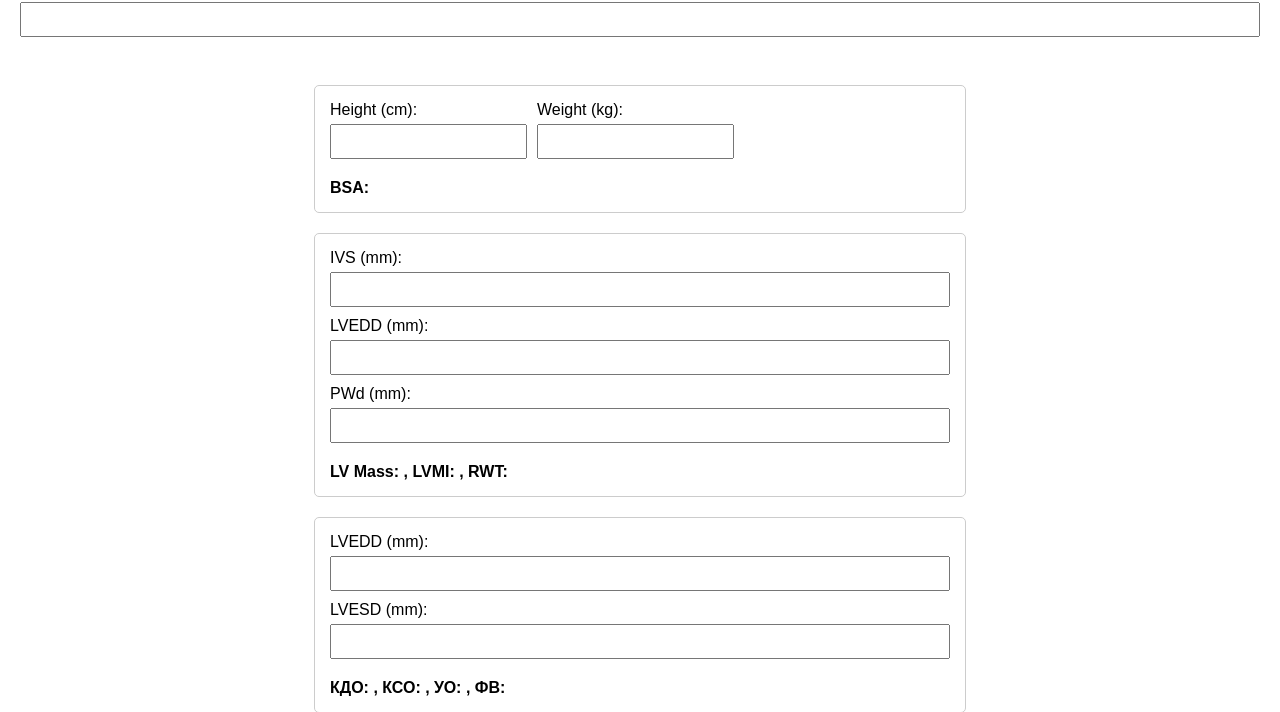
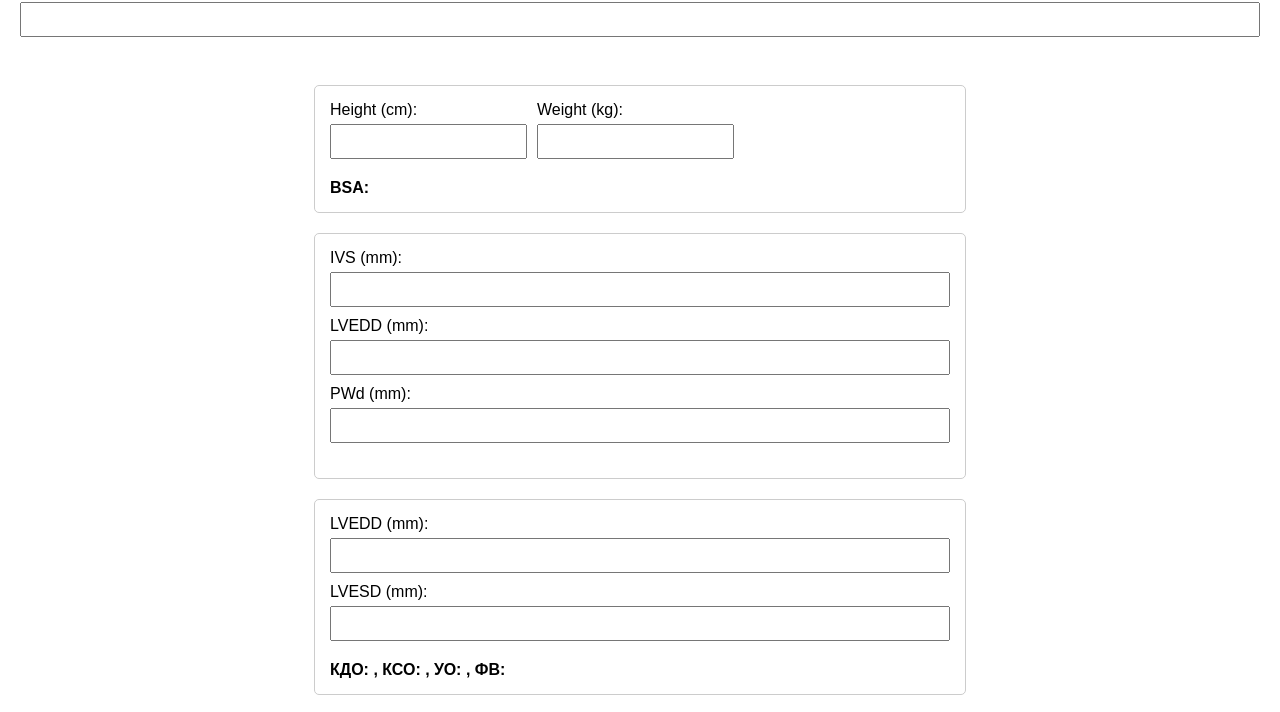
Before and after one commit to anastasiadmy/EE_new_work, a plain HTML site: page index.html in a window 1280 px wide. Shown: the part 101-813 px from the top of the page. Drawn offline with Linux system fonts and the light colour scheme.

Commit message:
index.html

```diff
--- a/index.html
+++ b/index.html
@@ -146,7 +146,7 @@
             oninput="calculateLVMass(); document.getElementById('lvedd_teich').value = this.value; calculateTeichholz();">
         <label for="pw">PWd (mm):</label>
         <input type="number" id="pw" oninput="calculateLVMass()">
-        <div class="result">LV Mass: <span id="lvMassResult"></span>, LVMI: <span id="lvmiResult"></span>, RWT: <span id="rwtResult"></span></div>
+        <div class="result"> <span id="lvMassResult"></span> <span id="lvmiResult"></span> <span id="rwtResult"></span></div>
     </div>
 
 
```
